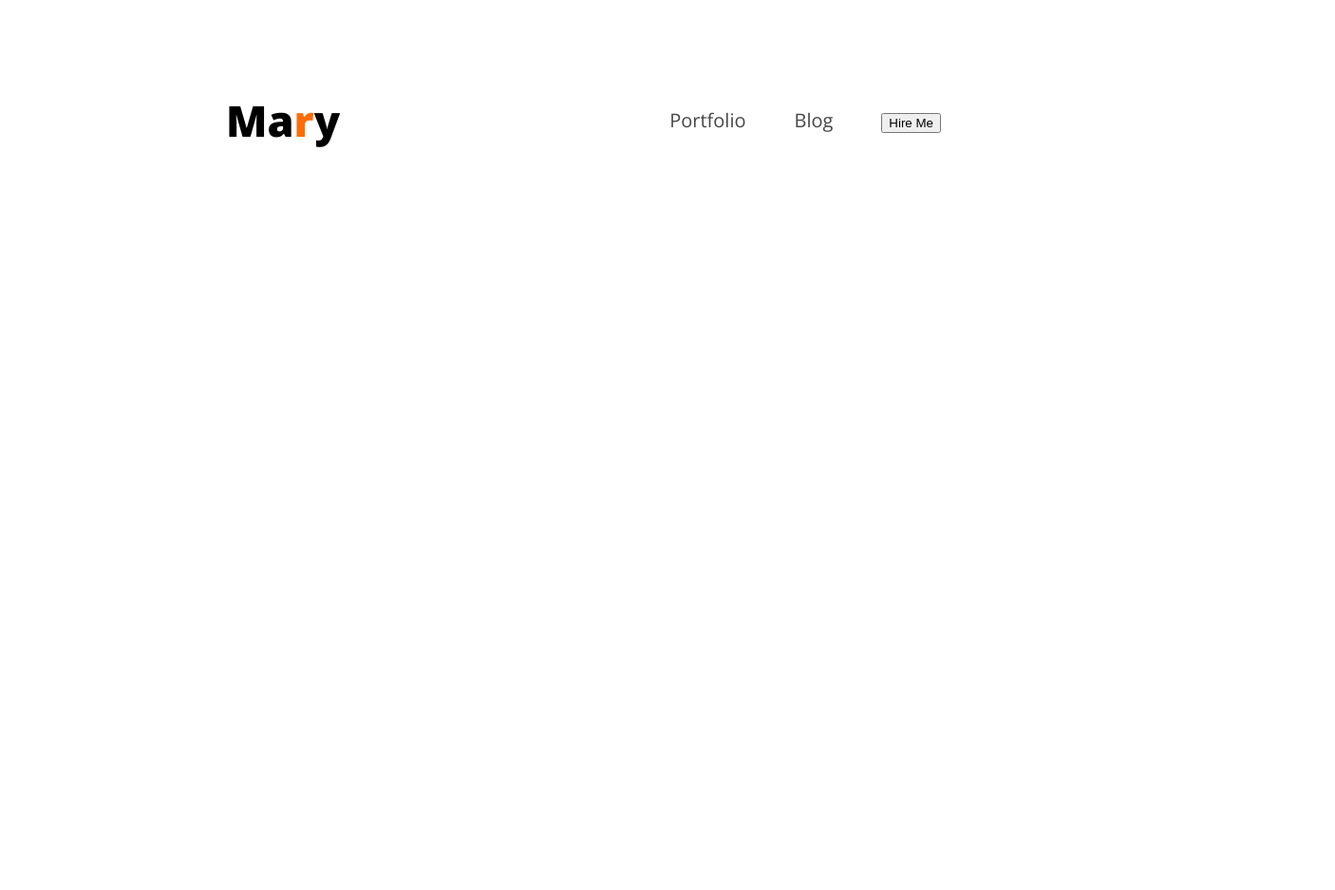
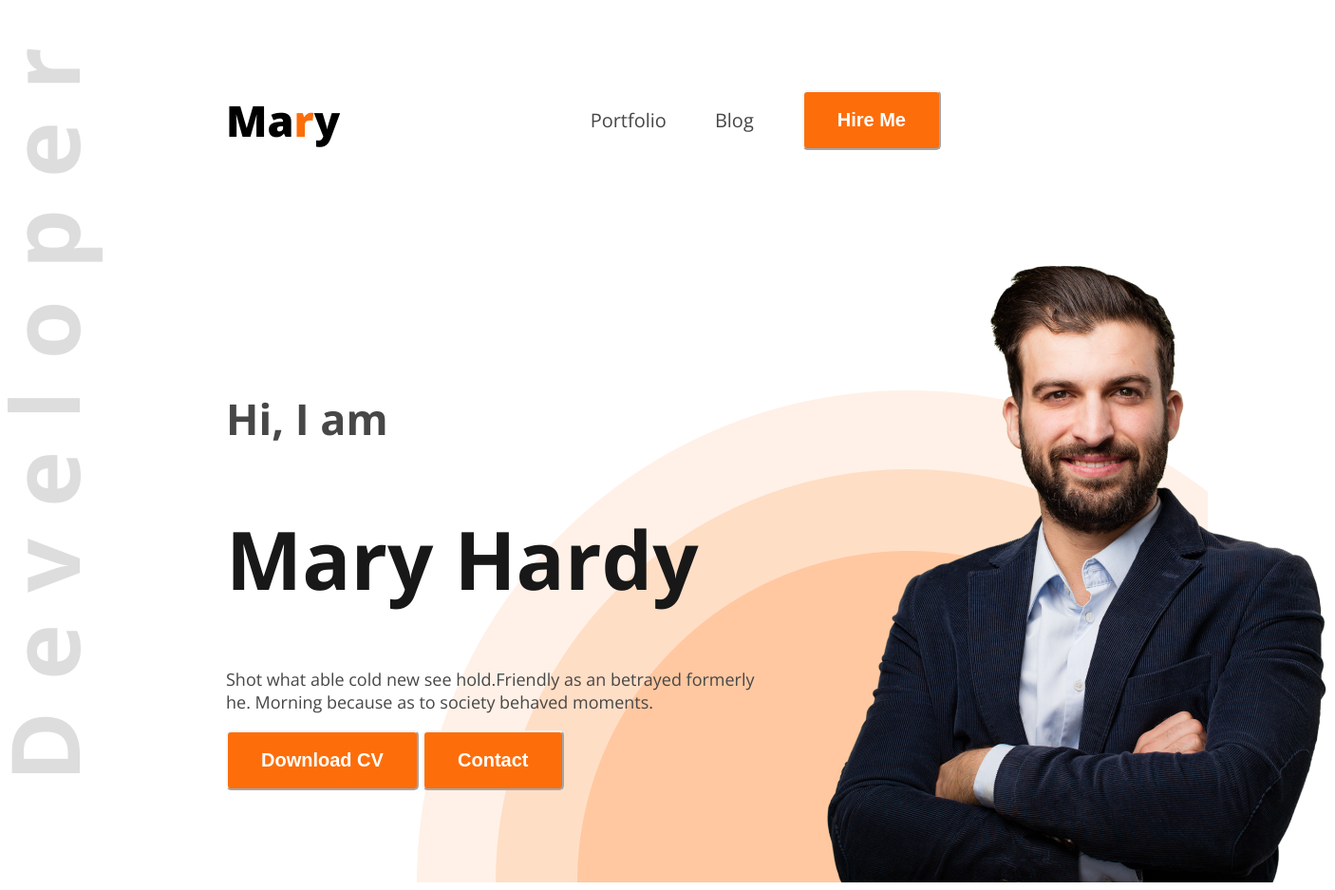
Before and after one commit to shahidur-rahman18/developer_portfolio, a plain HTML site: page index.html in a window 1280 px wide. Shown: the whole page at 95% size, 1406 px wide, since content can reach past the window. Before the commit the page ends 800 px from the top, so only its background shows below. Drawn offline with nearby package versions, Linux system fonts and the light colour scheme.

Commit message:
4th commit

```diff
--- a/index.html
+++ b/index.html
@@ -11,16 +11,28 @@
 </head>
 <body class="open-sans-normal">
 
-    <header>
+    <header class="header">
         <nav>
             <h3 class="nav-title">Ma<span class="text-primary">r</span>y</h3>
             <ul>
 
                 <li><a class="dark-color" href="#about">Portfolio</a></li>
                 <li><a class="dark-color" href="#projects">Blog</a></li>
-                <li><a class="dark-color" href="#contact"><button>Hire Me</button></a></li>
+                <li><a class="dark-color" href="#contact"><button class="btn-primary">Hire Me</button></a></li>
             </ul>
         </nav>
+        <div class="banner">
+            <div class="banner-container">
+                <h4 >Hi, I  am</h4>
+                <h1>Mary Hardy</h1>
+                <p>Shot what able cold new see hold.Friendly as an betrayed formerly he. Morning because as to society behaved moments.</p>
+                 <button class="btn-primary">Download CV</button>
+                 <button class="btn-primary">Contact</button>
+
+
+            </div>
+            <img class="banne-container-image" src ="images/hardy.png" alt="">
+        </div>
 
     </header>
     <main></main>
--- a/styles/portfoli.css
+++ b/styles/portfoli.css
@@ -16,6 +16,16 @@
     color: #474747;
 
   }
+  .btn-primary{
+    background-color: #FD6E0A;
+    color: white;
+    padding: 18px 35px;
+    font-weight: bold;
+    font-size: 20px;
+    border-radius: 5px;
+    align-items: center;
+    border-color: aliceblue;
+  }
 /* nav style */
 nav {
   display: flex;
@@ -27,6 +37,7 @@ nav {
 
 nav ul {
   display: flex;
+  align-items: center;
 
 }
 nav ul li {
@@ -44,3 +55,40 @@ nav ul li a{
   font-weight: 800;
   font-size: 45px;
 }
+/* header */
+.header{
+  background-image: url(../images/developer.png), url(../images/header_bg.png);
+  background-repeat: no-repeat;
+ background-position: left top, bottom right;
+}
+
+/* banner design  */
+.banner{
+  display: flex;
+  justify-content: space-between;
+  align-items: center;
+  margin: 0 38px 0 230px;
+}
+
+.banne-container-image{
+  width: 584px;
+}
+.banner-container h4{
+  width: 584px;
+  font: weight 600px;
+  font-size: 45px;
+  color: #474747;
+
+}
+
+.banner-container h1{
+  font-weight: bold;
+  font-size: 85px;
+  color: #181818;
+  margin-top: 5px;
+}
+
+.banner-container p{
+  font-size: 18px;
+  color: #474747;
+}
```
